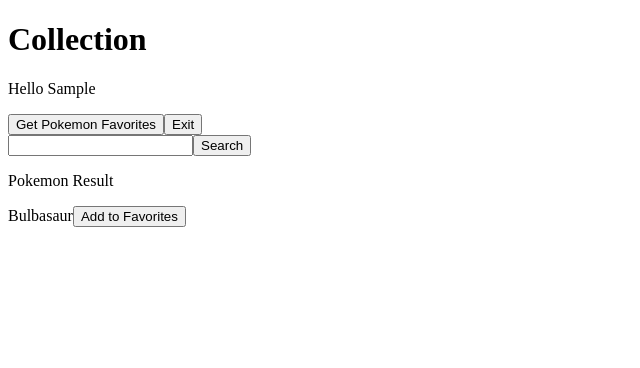
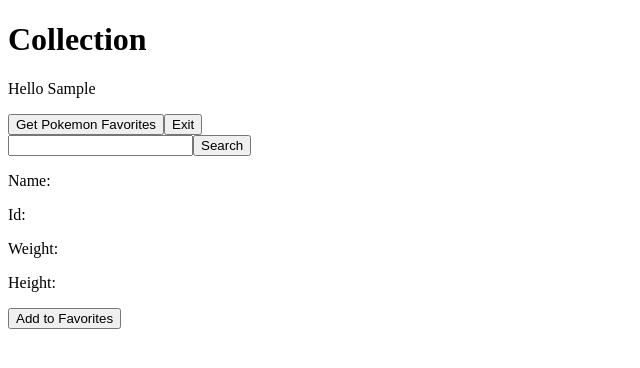
Before and after one commit to dortizp/react-poke-collection, a React (Vite) app: page / in a window 1280 px wide. Both pictures are taken after typing "Sample" into the empty fields and a click on the button "Enter". Shown: the top 368 px of the page, without its empty margins (0-640 px from the left). Built offline with nearby package versions, Linux system fonts and the light colour scheme.

Commit message:
added searchPokemon and show pokemon results

```diff
--- a/src/components/PokemonSearch.tsx
+++ b/src/components/PokemonSearch.tsx
@@ -1,17 +1,32 @@
 import { useState } from "react";
+import { searchPokemon } from "../services/pokemon";
 
 const PokemonSearch = () => {
   const [pokemonName, setPokemonName] = useState("");
+  const [pokemon, setPokemon] = useState({});
   const handleChangeName = (e) => setPokemonName(e.target.value);
-  const handleSearch = () => {
-    // TODO: call api to seach for a pokemon
+  const handleSearch = async () => {
+    const pokemonData = await searchPokemon(pokemonName);
+    console.log("pokemonData ", pokemonData);
+    const newPokemon = {
+      name: pokemonData.species.name,
+      img_url: pokemonData.sprites.front_default,
+      types: pokemonData.types.map((el) => el.type.name),
+      weight: pokemonData.weight,
+      height: pokemonData.height,
+      id: pokemonData.id,
+    };
+    console.log("newPokemon ", newPokemon);
+    setPokemon(newPokemon);
   };
   const handleAdd = () => {
     // TODO: call api to add pokemon to favorites
-  }
+  };
+  /*
   const pokemon = {
     name: "Bulbasaur",
   };
+  */
   return (
     <div>
       <div>
@@ -19,8 +34,20 @@ const PokemonSearch = () => {
         <button onClick={handleSearch}>Search</button>
       </div>
       <div>
-        <p>Pokemon Result</p>
-        {pokemon && pokemon.name}
+        {pokemon && (
+          <>
+            <p>Name: {pokemon.name}</p>
+            <p>Id: {pokemon.id}</p>
+            <p>Weight: {pokemon.weight}</p>
+            <p>Height: {pokemon.height}</p>
+            <p>
+              {pokemon?.types?.length > 0 && (
+                <span>{pokemon.types.map((type) => type)}</span>
+              )}
+            </p>
+            <img src={pokemon.img_url} />
+          </>
+        )}
         <button onClick={handleAdd}>Add to Favorites</button>
       </div>
     </div>
--- a/src/services/pokemon.ts
+++ b/src/services/pokemon.ts
@@ -7,10 +7,10 @@ export const getFavorites = async (username) => {
   console.log("response ", response);
   if (response.ok) {
     const data = await response.json();
-    console.log("data ", data);
+    // console.log("data ", data);
   } else {
     const error = await response.json();
-    console.log(error.message || "an error ocurred");
+    // console.log(error.message || "an error ocurred");
   }
 };
 
@@ -20,10 +20,12 @@ export const searchPokemon = async (name) => {
   console.log("response ", response);
   if (response.ok) {
     const data = await response.json();
-    console.log("data ", data);
+    // console.log("data ", data);
+    return data
   } else {
     const error = await response.json();
-    console.log(error.message || "an error ocurred");
+    // console.log(error.message || "an error ocurred");
+    return error
   }
 
 }
```
